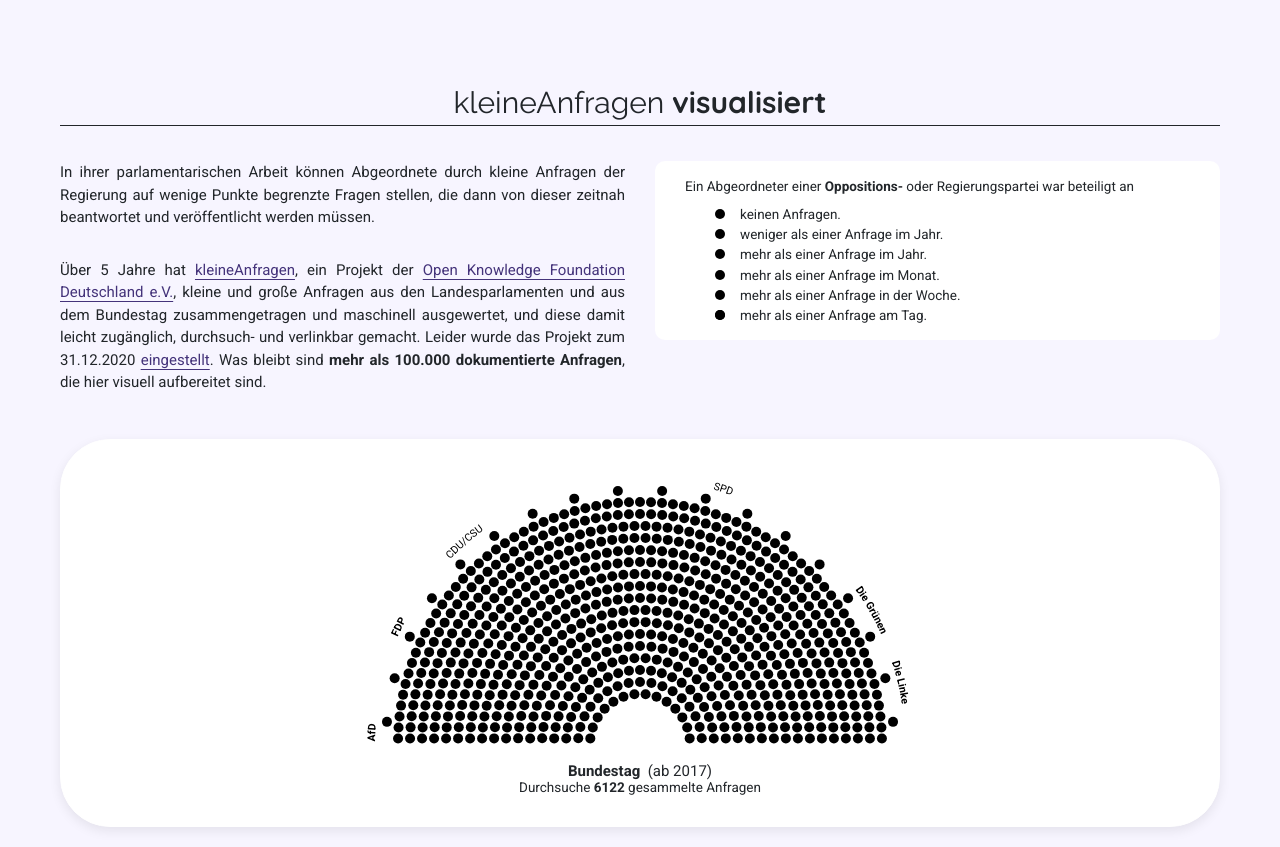
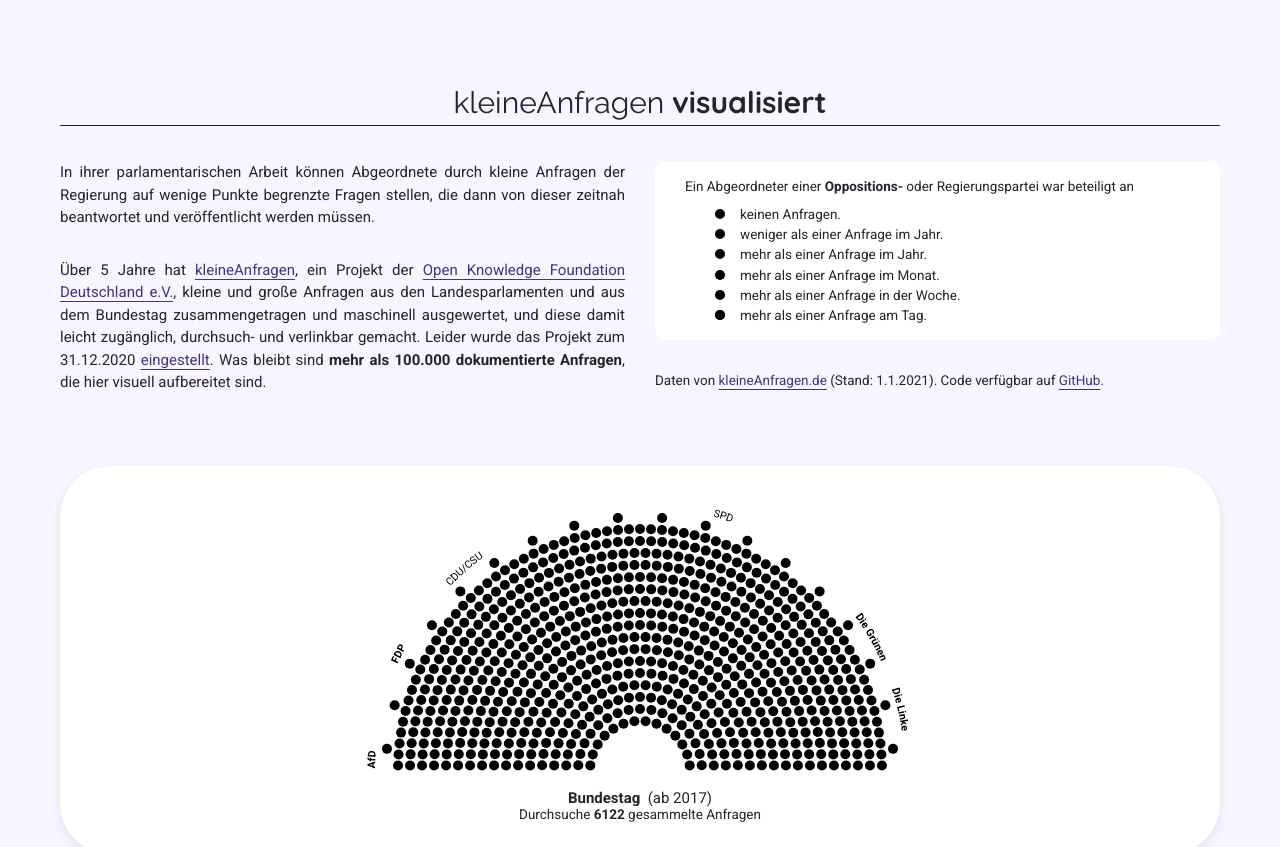
Before and after one commit to sophiamersmann/kleine-anfragen-visualised, a Vue app: page / in a window 1280 px wide. Shown: the top 847 px of the page. Built offline with nearby package versions, Linux system fonts and the light colour scheme.

Commit message:
Add data source and link to code

```diff
--- a/src/components/Root.vue
+++ b/src/components/Root.vue
@@ -38,6 +38,10 @@
                 <div class="legend-line--chart" :id=line.chartId />
                 <div class="legend-line--label">{{ line.label }}</div>
               </div>
+            </div>
+            <div class="p info-source">
+              Daten von <a href="https://kleineanfragen.de/" target="_blank">kleineAnfragen.de</a> (Stand: 1.1.2021).
+              Code verfügbar auf <a href="https://github.com/sophiamersmann/kleine-anfragen-visualised" target="_blank">GitHub</a>.
             </div>
           </div>
         </div>
@@ -359,6 +363,11 @@
   .p {
     padding: 0.5 * $spacing 0;
     text-align: justify;
+
+    &.info-source {
+      padding: $spacing 0;
+      font-size: 0.9rem;
+    }
   }
 
   .legend {
```
